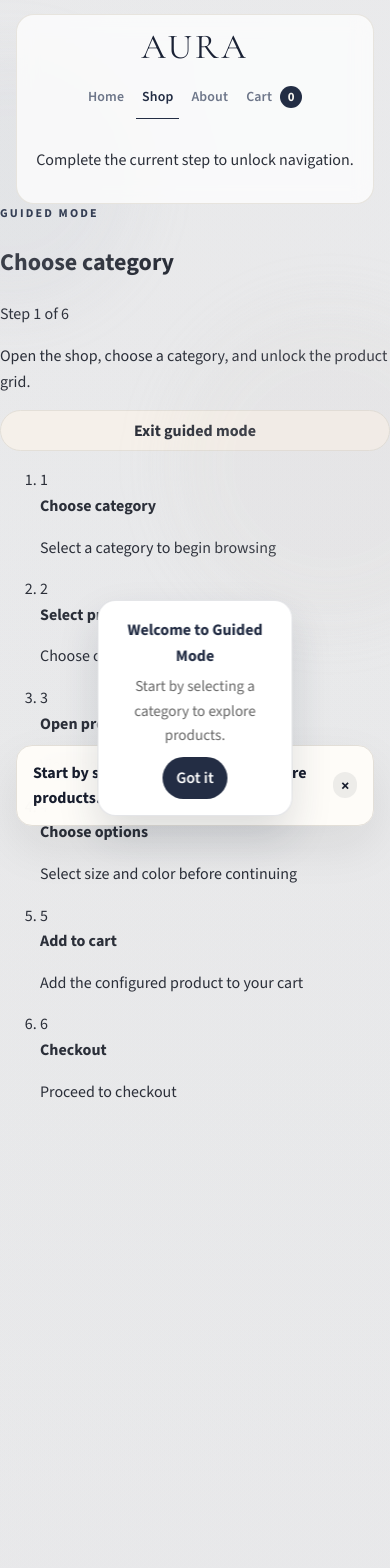
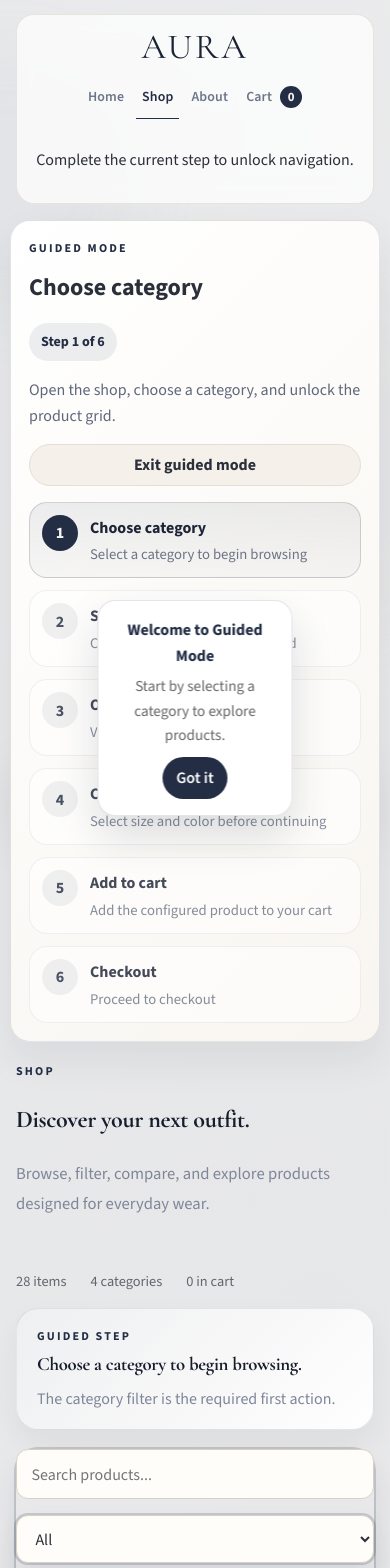
Before and after one commit to HayleyBusuttil/wizard, a Vue app: page /shop in a window 390 px wide. Shown: the top 1568 px of the page. Built offline with nearby package versions, Linux system fonts and the light colour scheme.

Commit message:
Wizard guided model

```diff
--- a/src/App.vue
+++ b/src/App.vue
@@ -15,7 +15,6 @@
       <router-view />
     </main>
 
-    <!-- ✅ NEW: Guided Toast (improved) -->
     <transition name="fade">
       <div v-if="store.toast" class="guided-toast">
         <div class="guided-toast-content">
@@ -35,29 +34,28 @@
 </template>
 
 <script setup>
+import { onMounted } from "vue"
+import { useRouter } from "vue-router"
 import Navbar from "./components/Navbar.vue"
 import WizardPanel from "./components/WizardPanel.vue"
-import { onMounted } from "vue"
 import { useProductStore } from "./stores/productStore"
 
 const store = useProductStore()
+const router = useRouter()
 
-// ✅ Auto-start wizard
 onMounted(() => {
   if (!store.wizard.active) {
     store.startWizard()
-
-    // ✅ Show first instruction clearly
+    router.replace("/shop")
     store.toast = {
       title: "Welcome to Guided Mode",
-      message: "Start by selecting a category to explore products."
+      message: "Start by selecting a category to explore products.",
     }
   }
 })
 </script>
 
 <style scoped>
-/* ===== Improved Toast ===== */
 .guided-toast {
   position: fixed;
   bottom: 28px;
@@ -100,7 +98,6 @@ onMounted(() => {
   font-weight: 600;
 }
 
-/* ===== Smooth animation ===== */
 .fade-enter-active,
 .fade-leave-active {
   transition: all 0.25s ease;
--- a/src/components/WizardPanel.vue
+++ b/src/components/WizardPanel.vue
@@ -21,7 +21,7 @@
         >
           Exit guided mode
         </button>
-        <button v-else type="button" class="button button-sm" @click="store.startWizard()">
+        <button v-else type="button" class="button button-sm" @click="startWizard()">
           Start guided mode
         </button>
       </div>
@@ -53,11 +53,12 @@
 
 <script setup>
 import { computed, nextTick, onBeforeUnmount, onMounted, ref, watch } from "vue"
-import { useRoute } from "vue-router"
+import { useRoute, useRouter } from "vue-router"
 import { useProductStore } from "../stores/productStore"
 
 const store = useProductStore()
 const route = useRoute()
+const router = useRouter()
 const spotlight = ref(null)
 
 const stepMap = {
@@ -77,11 +78,16 @@ const stepMap = {
     copy: "Open the selected product card to move into the detail page.",
   },
   4: {
+    selector: '[data-wizard-target="product-options"]',
+    title: "Choose options",
+    copy: "Use the product options area to choose color, size, or quantity for the selected item.",
+  },
+  5: {
     selector: '[data-wizard-target="add-to-cart"]',
     title: "Add to cart",
     copy: "Add the selected item from the product page to continue.",
   },
-  5: {
+  6: {
     selector: '[data-wizard-target="checkout-panel"]',
     title: "Checkout",
     copy: "Review the cart and complete the simulated checkout form.",
@@ -120,7 +126,12 @@ const panelCopy = computed(() => {
 })
 
 const spotlightStyle = computed(() => {
-  if (!spotlight.value || !store.wizard.active || typeof window === "undefined") {
+  if (
+    !spotlight.value ||
+    !store.wizard.active ||
+    store.wizard.step <= 2 ||
+    typeof window === "undefined"
+  ) {
     return null
   }
 
@@ -164,6 +175,11 @@ function wizardStepState(step) {
   return "is-upcoming"
 }
 
+function startWizard() {
+  store.startWizard()
+  router.replace("/shop")
+}
+
 function updateSpotlight() {
   if (!store.wizard.active || typeof document === "undefined") {
     spotlight.value = null
@@ -199,6 +215,7 @@ watch(
   async () => {
     await nextTick()
     updateSpotlight()
+    window.setTimeout(updateSpotlight, 80)
   },
   { immediate: true },
 )
@@ -221,3 +238,158 @@ onBeforeUnmount(() => {
   }
 })
 </script>
+
+<style scoped>
+.wizard-panel-shell {
+  position: sticky;
+  top: 18px;
+  z-index: 12;
+  width: min(calc(100% - 32px), 1200px);
+  margin: 16px auto 0;
+}
+
+.wizard-panel-card {
+  display: grid;
+  gap: 16px;
+  padding: 20px 22px;
+  border: 1px solid rgba(35, 45, 68, 0.12);
+  border-radius: 24px;
+  background:
+    linear-gradient(135deg, rgba(255, 255, 255, 0.92), rgba(248, 245, 239, 0.92)),
+    rgba(255, 255, 255, 0.88);
+  box-shadow: 0 18px 38px rgba(35, 45, 68, 0.08);
+  backdrop-filter: blur(14px);
+}
+
+.wizard-panel-header {
+  display: flex;
+  justify-content: space-between;
+  align-items: flex-start;
+  gap: 16px;
+}
+
+.wizard-panel-header h2,
+.wizard-panel-copy,
+.wizard-step-item p,
+.wizard-step-item strong {
+  margin: 0;
+}
+
+.wizard-step-counter {
+  display: inline-flex;
+  align-items: center;
+  justify-content: center;
+  padding: 8px 12px;
+  border-radius: 999px;
+  background: rgba(35, 45, 68, 0.08);
+  color: #232d44;
+  font-size: 0.88rem;
+  font-weight: 700;
+  white-space: nowrap;
+}
+
+.wizard-panel-copy {
+  color: #5f677a;
+  max-width: 58ch;
+}
+
+.wizard-panel-actions {
+  display: flex;
+  gap: 10px;
+}
+
+.wizard-step-list {
+  list-style: none;
+  margin: 0;
+  padding: 0;
+  display: grid;
+  grid-template-columns: repeat(auto-fit, minmax(150px, 1fr));
+  gap: 12px;
+}
+
+.wizard-step-item {
+  display: grid;
+  grid-template-columns: 36px minmax(0, 1fr);
+  gap: 12px;
+  align-items: start;
+  padding: 12px;
+  border-radius: 18px;
+  background: rgba(255, 255, 255, 0.66);
+  border: 1px solid rgba(35, 45, 68, 0.08);
+}
+
+.wizard-step-number {
+  display: inline-grid;
+  place-items: center;
+  width: 36px;
+  height: 36px;
+  border-radius: 50%;
+  background: rgba(35, 45, 68, 0.08);
+  color: #232d44;
+  font-weight: 700;
+}
+
+.wizard-step-item strong {
+  display: block;
+  margin-bottom: 4px;
+  color: #1d2436;
+}
+
+.wizard-step-item p {
+  color: #6c7486;
+  font-size: 0.92rem;
+  line-height: 1.45;
+}
+
+.wizard-step-item.is-current {
+  border-color: rgba(35, 45, 68, 0.18);
+  background: linear-gradient(180deg, rgba(35, 45, 68, 0.08), rgba(35, 45, 68, 0.03));
+}
+
+.wizard-step-item.is-current .wizard-step-number {
+  background: #232d44;
+  color: #f7f5f1;
+}
+
+.wizard-step-item.is-complete {
+  border-color: rgba(120, 144, 110, 0.22);
+  background: linear-gradient(180deg, rgba(120, 144, 110, 0.12), rgba(120, 144, 110, 0.04));
+}
+
+.wizard-step-item.is-upcoming {
+  opacity: 0.82;
+}
+
+.wizard-overlay {
+  position: fixed;
+  inset: 0;
+  pointer-events: none;
+  z-index: 11;
+}
+
+.wizard-overlay-piece {
+  position: fixed;
+  background: rgba(243, 242, 240, 0.28);
+  backdrop-filter: blur(2px);
+}
+
+@media (max-width: 720px) {
+  .wizard-panel-shell {
+    width: min(calc(100% - 20px), 1200px);
+    top: 10px;
+  }
+
+  .wizard-panel-card {
+    padding: 18px;
+    border-radius: 20px;
+  }
+
+  .wizard-panel-header {
+    flex-direction: column;
+  }
+
+  .wizard-step-list {
+    grid-template-columns: 1fr;
+  }
+}
+</style>
--- a/src/stores/productStore.js
+++ b/src/stores/productStore.js
@@ -380,9 +380,9 @@ export const useProductStore = defineStore("products", {
       }
 
       if (this.wizard.active) {
-        if (this.wizard.step < 4) {
+        if (this.wizard.step < 5) {
           this.showToast(
-            "Follow guided mode: open the selected product before adding to cart",
+            "Follow guided mode: choose the product options before adding to cart",
             "warning",
           );
           return;
@@ -424,8 +424,8 @@ export const useProductStore = defineStore("products", {
       });
       this.showToast(`${product.name} added to cart`);
 
-      if (this.wizard.active && this.wizard.step === 4) {
-        this.wizard.step = 5;
+      if (this.wizard.active && this.wizard.step === 5) {
+        this.wizard.step = 6;
       }
     },
     updateCartQuantity(productId, color, quantity, size = null) {
@@ -528,6 +528,10 @@ export const useProductStore = defineStore("products", {
     },
 
     startWizard() {
+      this.filters.search = "";
+      this.filters.category = "All";
+      this.filters.collection = "All";
+      this.filters.sort = "featured";
       this.wizard.active = true;
       this.wizard.step = 1;
       this.wizard.selectedProductId = null;
@@ -569,6 +573,18 @@ export const useProductStore = defineStore("products", {
     },
 
     completeWizardAddToCart(productId) {
+      if (!this.wizard.active || this.wizard.step !== 5) {
+        return;
+      }
+
+      if (this.wizard.selectedProductId !== productId) {
+        return;
+      }
+
+      this.wizard.step = 6;
+    },
+
+    completeWizardOptions(productId) {
       if (!this.wizard.active || this.wizard.step !== 4) {
         return;
       }
@@ -625,7 +641,7 @@ export const useProductStore = defineStore("products", {
         return true;
       }
 
-      if (this.wizard.step < 5) {
+      if (this.wizard.step < 6) {
         this.showToast(
           "Follow guided mode: add the selected product to cart before checkout",
           "warning",
--- a/src/style.css
+++ b/src/style.css
@@ -1697,8 +1697,9 @@ img {
 
 .wizard-focus {
   position: relative;
-  z-index: 0;
-  box-shadow: 0 0 0 3px rgba(35, 45, 68, 0.24), 0 16px 30px rgba(35, 45, 68, 0.12);
+  z-index: 2;
+  border-radius: 22px;
+  box-shadow: 0 0 0 2px rgba(35, 45, 68, 0.18), 0 16px 30px rgba(35, 45, 68, 0.1);
 }
 
 .product-card.is-wizard-selected {
@@ -1709,6 +1710,38 @@ img {
 .wizard-hint {
   margin: 0;
   font-weight: 700;
+}
+
+.wizard-inline-banner {
+  margin: 14px 0 18px;
+  padding: 18px 20px;
+  border: 1px solid rgba(35, 45, 68, 0.1);
+  border-radius: 22px;
+  background:
+    linear-gradient(135deg, rgba(35, 45, 68, 0.06), rgba(255, 255, 255, 0.7)),
+    rgba(255, 255, 255, 0.84);
+  box-shadow: 0 14px 30px rgba(35, 45, 68, 0.06);
+}
+
+.wizard-inline-banner h3,
+.wizard-inline-banner p,
+.wizard-inline-note {
+  margin: 0;
+}
+
+.wizard-inline-banner h3 {
+  margin-top: 4px;
+}
+
+.wizard-inline-banner p:last-child {
+  margin-top: 6px;
+  color: var(--muted);
+}
+
+.wizard-inline-note {
+  margin-bottom: 14px;
+  color: #5f677a;
+  font-weight: 600;
 }
 
 .pagination-bar {
--- a/src/views/CartView.vue
+++ b/src/views/CartView.vue
@@ -66,7 +66,11 @@
         </article>
       </section>
 
-      <aside class="checkout-panel" :class="{ 'wizard-focus': store.wizard.active && store.wizard.step === 5 }">
+      <aside
+        class="checkout-panel"
+        :class="{ 'wizard-focus': store.wizard.active && store.wizard.step === 6 }"
+        data-wizard-target="checkout-panel"
+      >
         <div class="summary-card cart-section">
           <p class="eyebrow">Order summary</p>
 
@@ -92,8 +96,8 @@
         </div>
 
         <form class="checkout-flow" @submit.prevent="completeCheckout">
-          <p v-if="store.wizard.active && store.wizard.step === 5" class="form-hint wizard-hint">
-            Guided mode step 5: complete checkout below.
+          <p v-if="store.wizard.active && store.wizard.step === 6" class="form-hint wizard-hint">
+            Guided mode step 6: complete checkout below.
           </p>
           <section class="checkout-section">
             <div class="checkout-section-heading">
--- a/src/views/ProductView.vue
+++ b/src/views/ProductView.vue
@@ -49,10 +49,14 @@
           <span>{{ product.stock }} left</span>
         </div>
 
-        <div class="selection-panel">
+        <div
+          class="selection-panel"
+          :class="{ 'wizard-focus': shouldHighlightOptions }"
+          data-wizard-target="product-options"
+        >
           <label class="input-group">
             <span>Color</span>
-            <select v-model="selectedColor">
+            <select v-model="selectedColor" @change="completeOptionStep">
               <option v-for="color in product.colors" :key="color" :value="color">{{ color }}</option>
             </select>
           </label>
@@ -66,7 +70,7 @@
                 type="button"
                 class="size-pill"
                 :class="{ active: selectedSize === size }"
-                @click="selectedSize = size"
+                @click="selectSize(size)"
               >
                 {{ size }}
               </button>
@@ -84,7 +88,13 @@
         </div>
 
         <div class="button-row">
-          <button class="button primary-add" :class="{ 'wizard-focus': shouldHighlightAdd }" type="button" @click="addToCart">
+          <button
+            class="button primary-add"
+            :class="{ 'wizard-focus': shouldHighlightAdd }"
+            data-wizard-target="add-to-cart"
+            type="button"
+            @click="addToCart"
+          >
             Add {{ quantity }} to cart
           </button>
           <button
@@ -218,6 +228,13 @@ const relatedProducts = computed(() =>
 const shouldHighlightAdd = computed(
   () =>
     store.wizard.active &&
+    store.wizard.step === 5 &&
+    store.wizard.selectedProductId === product.value?.id,
+)
+
+const shouldHighlightOptions = computed(
+  () =>
+    store.wizard.active &&
     store.wizard.step === 4 &&
     store.wizard.selectedProductId === product.value?.id,
 )
@@ -239,7 +256,20 @@ function addToCart() {
     return
   }
 
-  store.addToCart(product.value.id, quantity.value, selectedColor.value)
+  store.addToCart(product.value.id, quantity.value, selectedColor.value, selectedSize.value)
+}
+
+function completeOptionStep() {
+  if (!product.value) {
+    return
+  }
+
+  store.completeWizardOptions(product.value.id)
+}
+
+function selectSize(size) {
+  selectedSize.value = size
+  completeOptionStep()
 }
 
 function increaseQuantity() {
@@ -248,9 +278,11 @@ function increaseQuantity() {
   }
 
   quantity.value = Math.min(product.value.stock, quantity.value + 1)
+  completeOptionStep()
 }
 
 function decreaseQuantity() {
   quantity.value = Math.max(1, quantity.value - 1)
+  completeOptionStep()
 }
 </script>
--- a/src/views/ShopView.vue
+++ b/src/views/ShopView.vue
@@ -172,7 +172,7 @@
 </template>
 
 <script setup>
-import { computed, onMounted, ref, watch } from "vue"
+import { computed, ref, watch } from "vue"
 import { useProductStore } from "../stores/productStore"
 import ProductCard from "../components/ProductCard.vue"
 
@@ -191,8 +191,9 @@ const wizardInstruction = computed(() => {
     1: "Choose a category to begin browsing.",
     2: "Select one product card to continue.",
     3: "Open the highlighted product card.",
-    4: "Add the selected product to your cart.",
-    5: "Open checkout to finish the task.",
+    4: "Choose the product options shown on the product page.",
+    5: "Use the highlighted add-to-cart button.",
+    6: "Complete checkout to finish the task.",
   }
 
   return instructions[store.wizard.step] ?? "Follow the guided shopping flow."
@@ -203,8 +204,9 @@ const wizardSupport = computed(() => {
     1: "The category filter is the required first action.",
     2: "The selected card will glow and stay pinned for the next step.",
     3: "Only the selected product can move you forward.",
-    4: "The add-to-cart button becomes the next highlighted target.",
-    5: "Review the checkout section to complete the simulated order.",
+    4: "Change color, size, or quantity to unlock the next step.",
+    5: "The add-to-cart button is the next highlighted target.",
+    6: "Review the checkout section to complete the simulated order.",
   }
 
   return support[store.wizard.step] ?? "Use the visible guidance to continue."
@@ -310,12 +312,6 @@ const isStep = (step) => {
   return store.wizard.active && store.wizard.step === step
 }
 
-onMounted(() => {
-  if (!store.wizard.active) {
-    store.startWizard()
-  }
-})
-
 const isProductOpenLocked = (productId) => {
   if (!store.wizard.active) {
     return false
```
